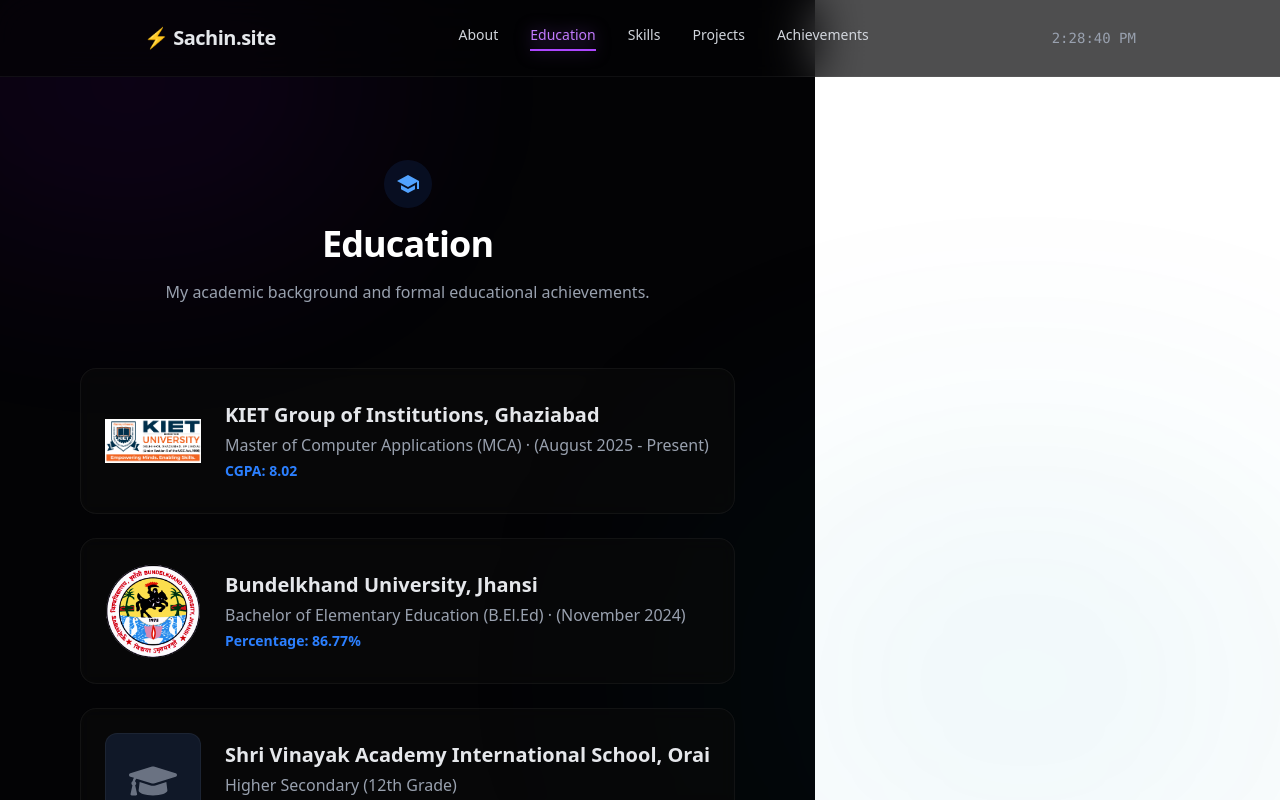
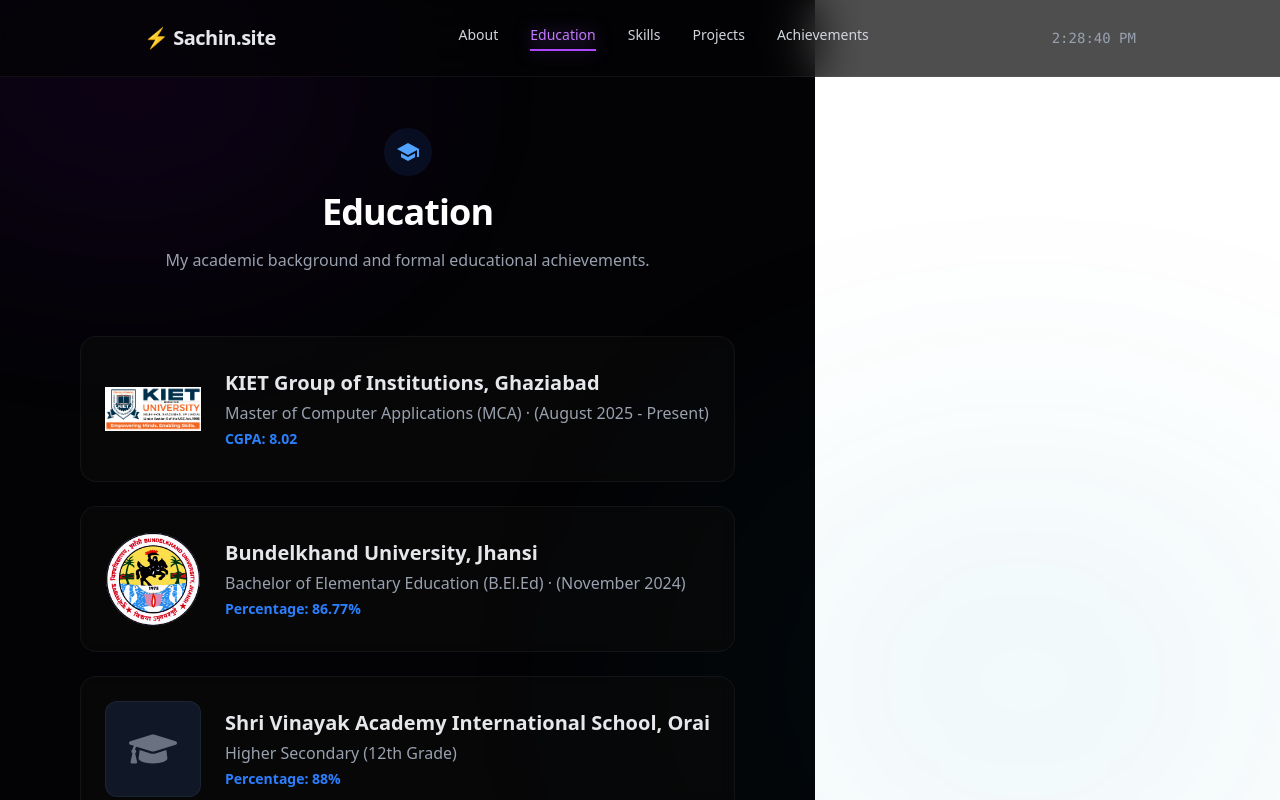
Before and after one commit to sachinsoni27/sachin-portfolio, a React (Vite) app: page /education in a window 1280 px wide. Shown: the top 800 px of the page. Built offline with nearby package versions, Linux system fonts and the light colour scheme.

Commit message:
style: refine page-fit geometry and vertical alignment for multi-page layout

```diff
--- a/src/App.jsx
+++ b/src/App.jsx
@@ -1,4 +1,4 @@
-import { Routes, Route } from 'react-router-dom';
+import { Routes, Route, useLocation } from 'react-router-dom';
 import Navbar from './components/Navbar';
 import Hero from './components/Hero';
 import Education from './components/Education';
@@ -9,6 +9,8 @@ import ScrollToTop from './components/ScrollToTop';
 import { motion, AnimatePresence } from 'framer-motion';
 
 function App() {
+  const location = useLocation();
+
   return (
     <div className="relative bg-[#030305] min-h-screen text-gray-200 selection:bg-purple-500/40 selection:text-white font-sans overflow-x-hidden">
 
@@ -23,14 +25,25 @@ function App() {
         <Navbar />
         <ScrollToTop />
 
-        <main className="flex-grow pt-20">
-          <Routes>
+        <main className="flex-grow pt-20 flex flex-col">
+          <AnimatePresence mode="wait">
+            <motion.div
+              key={location.pathname}
+              initial={{ opacity: 0, y: 10 }}
+              animate={{ opacity: 1, y: 0 }}
+              exit={{ opacity: 0, y: -10 }}
+              transition={{ duration: 0.3 }}
+              className="flex-grow flex flex-col items-center justify-center w-full"
+            >
+              <Routes location={location} key={location.pathname}>
                 <Route path="/" element={<Hero />} />
                 <Route path="/education" element={<Education />} />
                 <Route path="/skills" element={<TechStack />} />
                 <Route path="/projects" element={<Projects />} />
                 <Route path="/stats" element={<Stats />} />
               </Routes>
+            </motion.div>
+          </AnimatePresence>
         </main>
 
         <footer className="py-12 flex flex-col items-center border-t border-white/5 bg-black/40 backdrop-blur-md">
--- a/src/components/Education.jsx
+++ b/src/components/Education.jsx
@@ -7,7 +7,7 @@ import buLogo from '../assets/Bundelkhand_University_Logo.png';
 
 const Education = () => {
   return (
-    <section id="education" className="py-20 px-6 md:px-20 max-w-6xl mx-auto relative z-10">
+    <section id="education" className="min-h-[85vh] flex flex-col justify-center py-12 px-6 md:px-20 max-w-6xl mx-auto relative z-10">
       <motion.div
         initial={{ opacity: 0, y: 30 }}
         whileInView={{ opacity: 1, y: 0 }}
--- a/src/components/Projects.jsx
+++ b/src/components/Projects.jsx
@@ -38,7 +38,7 @@ const projects = [
 
 const Projects = () => {
   return (
-    <section id="projects" className="py-20 px-6 md:px-20 max-w-6xl mx-auto relative z-10">
+    <section id="projects" className="min-h-[85vh] flex flex-col justify-center py-12 px-6 md:px-20 max-w-6xl mx-auto relative z-10">
       <motion.div
         initial={{ opacity: 0, y: 30 }}
         whileInView={{ opacity: 1, y: 0 }}
--- a/src/components/Stats.jsx
+++ b/src/components/Stats.jsx
@@ -21,7 +21,7 @@ import awsCertImg from '../assets/AWS Certified Cloud Practitioner certificate.j
 
 const Stats = () => {
   return (
-    <section id="achievements" className="py-20 px-6 md:px-20 max-w-6xl mx-auto relative z-10">
+    <section id="achievements" className="min-h-[85vh] flex flex-col justify-center py-12 px-6 md:px-20 max-w-6xl mx-auto relative z-10">
 
       {/* Target Section Heading */}
       <motion.div
--- a/src/components/TechStack.jsx
+++ b/src/components/TechStack.jsx
@@ -41,7 +41,7 @@ const skillCategories = [
 
 const TechStack = () => {
   return (
-    <section id="skills" className="py-20 px-6 md:px-20 max-w-6xl mx-auto relative z-10">
+    <section id="skills" className="min-h-[85vh] flex flex-col justify-center py-12 px-6 md:px-20 max-w-6xl mx-auto relative z-10">
       <motion.div
         initial={{ opacity: 0, y: 30 }}
         whileInView={{ opacity: 1, y: 0 }}
```
Lines whose indentation alone changed are shown as unchanged.
